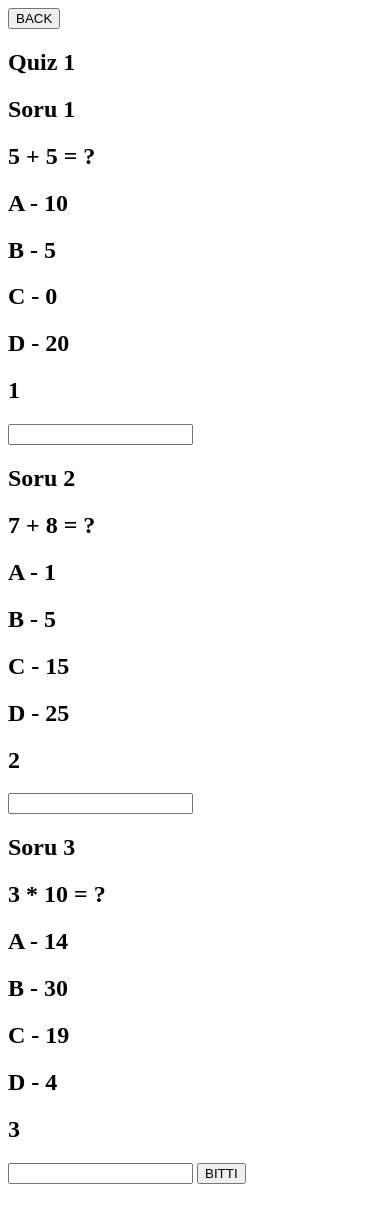
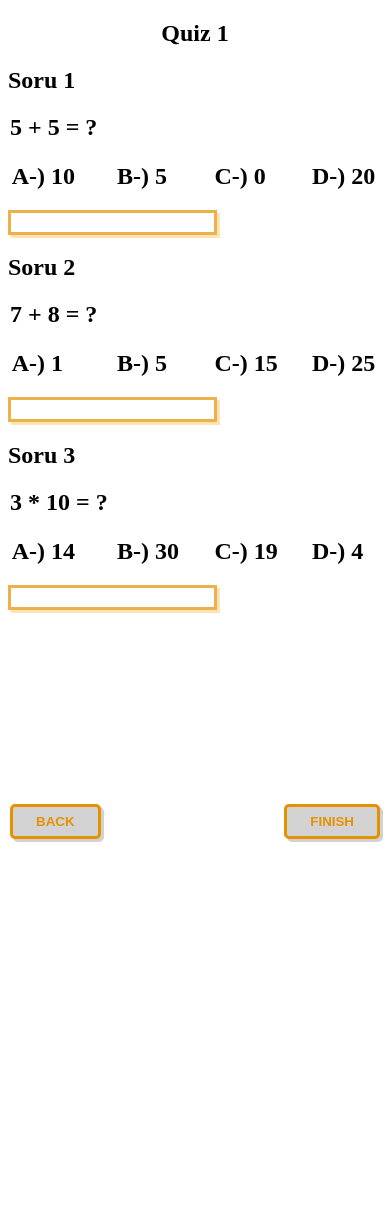
Before and after one commit to MelihKacan/Django-Quiz-App, a Django app: page /quiz_page/1 in a window 390 px wide. After the commit the page ends 842 px from the top, so only its background shows below. Run offline with Django 5.2, Linux system fonts and the light colour scheme; data comes from the database, SQL or seed files in the repository; both versions use the stored data as it was after the commit; data that the repository does not hold is empty.

Commit message:
Static Files Added && Mini Bug Fixes

```diff
--- a/django_quiz_app/django_quiz_app/settings.py
+++ b/django_quiz_app/django_quiz_app/settings.py
@@ -118,7 +118,8 @@ USE_TZ = True
 # Static files (CSS, JavaScript, Images)
 # https://docs.djangoproject.com/en/5.0/howto/static-files/
 
-STATIC_URL = "static/"
+STATIC_URL = "/static/"
+STATICFILES_DIRS = [os.path.join(BASE_DIR,'static')]
 
 # Default primary key field type
 # https://docs.djangoproject.com/en/5.0/ref/settings/#default-auto-field
--- a/django_quiz_app/django_quiz_app/urls.py
+++ b/django_quiz_app/django_quiz_app/urls.py
@@ -16,8 +16,10 @@ Including another URLconf
 """
 from django.contrib import admin
 from django.urls import path, include
+from django.conf import settings
+from django.conf.urls.static import static
 
 urlpatterns = [
     path("admin/", admin.site.urls),
     path("",include("all_api.urls"))
-]
+] + static(settings.STATIC_URL, document_root=settings.STATIC_ROOT)
--- /dev/null
+++ b/django_quiz_app/static/css/style.css
@@ -0,0 +1,112 @@
+button{
+    background-color: rgb(210, 210, 210);
+    color: rgb(230, 145, 0);
+    border: 3px solid rgb(230, 145, 0);
+    font-weight: 600;
+    border-radius: 5px;
+    padding-top: 3px;
+    padding-bottom: 3px;
+    padding-left: 10px;
+    padding-right: 10px;
+    box-shadow: 3px 3px rgb(210, 210, 210);
+}
+
+button:hover{
+    background-color: rgb(230, 145, 0);
+    color: rgb(210, 210, 210);
+    border:3px solid rgb(210, 210, 210);
+    box-shadow:3px 3px rgb(255, 199, 103);
+}
+
+.text_quiz{
+    text-decoration: none;
+    color:rgb(230, 145, 0);
+    -webkit-tap-highlight-color: rgba(255, 255, 255, 0);
+}
+
+.text_quiz:hover{
+    color:rgb(255, 174, 35);
+}
+
+.question{
+    margin: 2px;
+}
+
+.question_user_answer{
+    display: block;
+    outline: none !important;
+    border:3px solid rgb(230, 145, 0,70%);
+    box-shadow: 3px 3px rgb(255, 174, 35, 35%);
+}
+
+.question_user_answer:focus{
+    outline: none !important;
+    border:3px solid rgb(255, 174, 35);
+    box-shadow: 3px 3px rgb(230, 145, 0, 30%);
+    border-radius: 5px;
+}
+
+@media only screen and (min-width:500px){
+    #submit{
+        margin-top: 7px;
+        margin-left:7px;
+    }
+    .back_button{
+        margin-top: 7px;
+    }
+}
+
+
+@media only screen and (max-width:500px){
+.quiz_name{
+    text-align: center;
+}
+#submit{
+    display: inline;
+    margin-top: 7px;
+    position: absolute;
+    right:    10px;
+    bottom:   5px;
+}
+
+.back_button{
+    text-decoration: none;
+    position: absolute;
+    margin-top: 7px;
+    left:    10px;
+    bottom:   5px;
+}
+button{
+    padding: 7px;
+    padding-left: 23px!important;
+    padding-right: 23px!important;
+}
+
+.a{
+    position: relative;
+    display: inline-flex;
+    left: 1%;
+}
+
+.b{
+    position: absolute;
+    display: inline-flex;
+    left: 30%;
+}
+
+.c{
+    position: absolute;
+    display: inline-flex;
+    left: 55%;
+}
+
+.d{
+    position: absolute;
+    display: inline-flex;
+    left: 80%;
+}
+
+.question_user_answer{
+    font-size: 15px;
+}
+}
--- a/django_quiz_app/templates/index.html
+++ b/django_quiz_app/templates/index.html
@@ -1,13 +1,16 @@
+{% load static %}
+
 <!DOCTYPE html>
 <html lang="en">
 <head>
     <meta charset="UTF-8">
     <meta name="viewport" content="width=device-width, initial-scale=1.0">
     <title>Document</title>
+    <link rel="stylesheet" href="{% static 'css/style.css' %}">
 </head>
 <body>
     {% for i in all_quizzes%}
-    <a href="{% url 'quiz_page' i.id %}"><h1>{{i.name}}</h1></a>
+    <a class="text_quiz" href="{% url 'quiz_page' i.id %}"><h1>{{i.name}}</h1></a>
     {%endfor%}
 </body>
 </html>
--- a/django_quiz_app/templates/quiz_page.html
+++ b/django_quiz_app/templates/quiz_page.html
@@ -1,3 +1,5 @@
+{% load static %}
+
 <!DOCTYPE html>
 <html lang="en">
 <head>
@@ -5,117 +7,34 @@
     <meta name="viewport" content="width=device-width, initial-scale=1.0">
     <title>Document</title>
     <script src="https://code.jquery.com/jquery-3.7.1.min.js" ></script>
+    <link rel="stylesheet" href="{% static 'css/style.css' %}">
     <script>
-        $(function(){
-
-                $.get("http://127.0.0.1:8000/get_results/{{quiz_id}}",function(result_data,result_status){
-                var result_var = 0;
-                var abcna = "";
-                result_data.forEach(function(result_data_data){
-                    if('{{currently_user}}' == result_data_data.name ){
-                        result_var++;
-                    }
-                });
-                if(result_var == 1){
-                        $("h2").hide()
-                        $("#submit").hide()
-                        $("input").hide()
-                        abcna = "<h1>" + "Bu Teste Zaten Girildi" + "</h1>"
-                        $("#abc").html(abcna);
-
-                }
-                //else if(result_data.a == "a"){
-                else{
-                    $("#submit").click(function(){
-                $.get("http://127.0.0.1:8000/get_all/{{quiz_id}}", function(data, status){
-                    var _text = '';
-                    var l = 0;
-                    var array = []
-                    var all_answer_correct = true;
-                    data.forEach(function(quiz) {
-                        quiz.questions.forEach(function(question) {
-                            /*var x = document.getElementById(question.id).value;
-                            _text += '<div>';
-                            _text += '<h2>' + "Correct Answer: " + question.correct_answer + '</h2>';
-                            _text += '<h2>' + "Answer: " + x + '</h2>';
-
-                            _text += '</div>';*/
-                            $("#abc").html(_text);
-
-                            if(question.correct_answer == x ){
-                                array[l] = true
-
-                            }
-                            else if(question.correct_answer != x){
-                                array[l] = false
-                            }
-                            l++;
-
-                            console.log(l)
-
-                        });
-                    });
-                    var co_ans_num = 0;
-                    alert(array)
-                    for(var o = 0; o < l;o++){
-                        if(array[o] == false){
-                            all_answer_correct = false;
-                        }
-                        else if(array[o] != false){
-                            co_ans_num++;
-                        }
-                    }
-                    if(all_answer_correct == true){
-                        alert("Tebrikler" + (co_ans_num/l) * 100)
-                    }
-                    else{alert("Başarı Puanın: " + (co_ans_num/l) * 100)}
-
-                    let csrftoken = '{{ csrf_token }}'
-                    $.ajax({
-                        url: "/post_results",
-                        type: "POST",
-                        headers: {
-                            'X-CSRFToken': csrftoken
-                        },
-                        data: JSON.stringify({
-                            "name": {{currently_user}},
-                            "success": (co_ans_num/l) * 100,
-                            "results": [{{quiz_id}}]
-                        }),
-                        contentType: "application/json",
-                        success: function(response){
-                            console.log(response);
-                        },
-                        error: function(xhr, status, error){
-                            console.log(xhr.responseText);
-                        }
-                });
-                })});};
-            });
-
-            });
-
+        var quizId = "{{ quiz_id }}";
+        var currentlyUser = "{{ currently_user }}";
+        var csrfToken = "{{ csrf_token }}";
     </script>
+    <script src="{% static 'js/quiz_page.js' %}"></script>
 </head>
 <body>
-    <a href="/"><button id="back">BACK</button></a>
+
     <!--<h2>Currently User: {{currently_user}}</h2>-->
     {% for i in all_questions %}
-        <h2>{{ i.name }}</h2>
+        <h2 class="quiz_name">{{ i.name }}</h2>
 
         {% for j in i.questions.all %}
-            <h2>{{ j.name }}</h2>
-            <h2>{{ j.header }}</h2>
-            <h2>A - {{ j.a }}</h2>
-            <h2>B - {{ j.b }}</h2>
-            <h2>C - {{ j.c }}</h2>
-            <h2>D - {{ j.d }}</h2>
-            <h2>{{j.id}}</h2>
-            <input id="{{j.id}}" type="text">
+            <h2 class="question_number">{{ j.name }}</h2>
+            <h2 class="question">{{ j.header }}</h2>
+            <h2 class="a">A-) {{ j.a }}</h2>
+            <h2 class="b">B-) {{ j.b }}</h2>
+            <h2 class="c">C-) {{ j.c }}</h2>
+            <h2 class="d">D-) {{ j.d }}</h2>
+            {% comment %} <h2>{{j.id}}</h2> {% endcomment %}
+            <input class="question_user_answer" id="{{j.id}}" type="text">
 
         {% endfor %}
     {% endfor %}
-    <button id="submit">BITTI</button>
+    <a class="back_button" href="/"><button id="back">BACK</button></a>
+    <button id="submit">FINISH</button>
     <h1 id="abc"></h1>
 </body>
 </html>
```
Also changed, not shown: django_quiz_app/static/js/quiz_page.js (added, +81 -0 lines), django_quiz_app/db.sqlite3.
